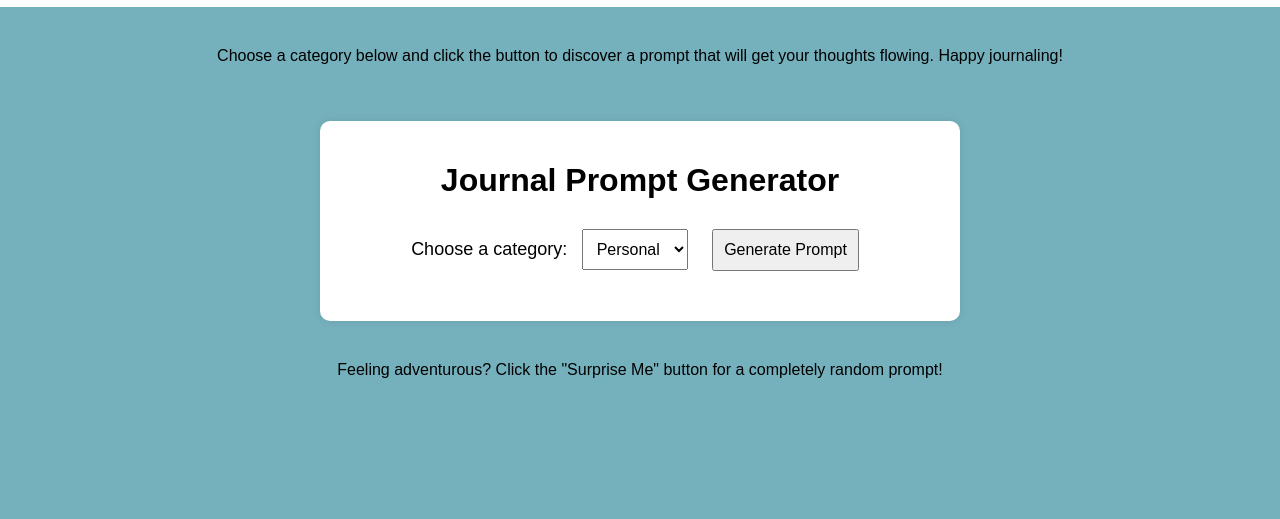
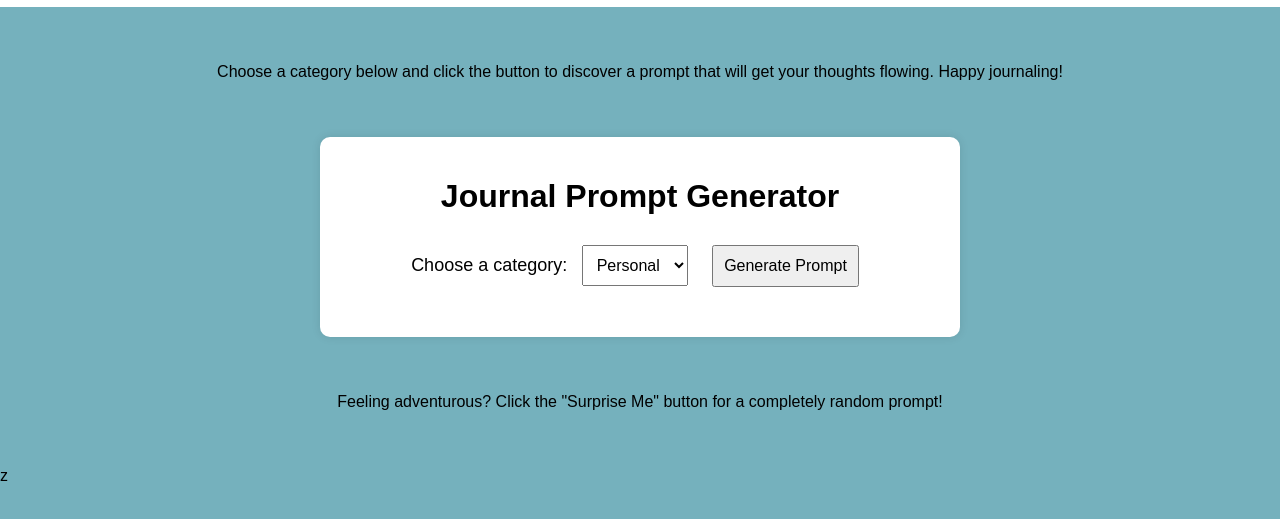
Before and after one commit to jes-bee/journal, a plain HTML site: page index.html in a window 1280 px wide. Shown: the part 69-588 px from the top of the page. Drawn offline with Linux system fonts and the light colour scheme.

Commit message:
aaaaaaaaaaaaaaaa

```diff
--- a/index.html
+++ b/index.html
@@ -17,20 +17,9 @@
             </ul>
         </nav>
     </header>
-
-
-
-
-    <div class="text" align="center"
-
+    <div class="text" align="center">
         <p>Choose a category below and click the button to discover a prompt that will get your thoughts flowing. Happy journaling!</p>
-
     </div>
-
-
-
-
-
     <div class="container">
         <h1>Journal Prompt Generator</h1>
         <label for="category">Choose a category:</label>
@@ -42,16 +31,10 @@
         <button id="generateBtn">Generate Prompt</button>
         <p id="prompt"></p>
     </div>
-
-    <div class="text" align="center"
-
+    <div class="text" align="center">
         <p>Feeling adventurous? Click the "Surprise Me" button for a completely random prompt!</p>
-
     </div>
-
-
-
-
-    <script src="script.js"></script>
+   <script src="script.js"></script>
 </body>
 </html>
+z
```
